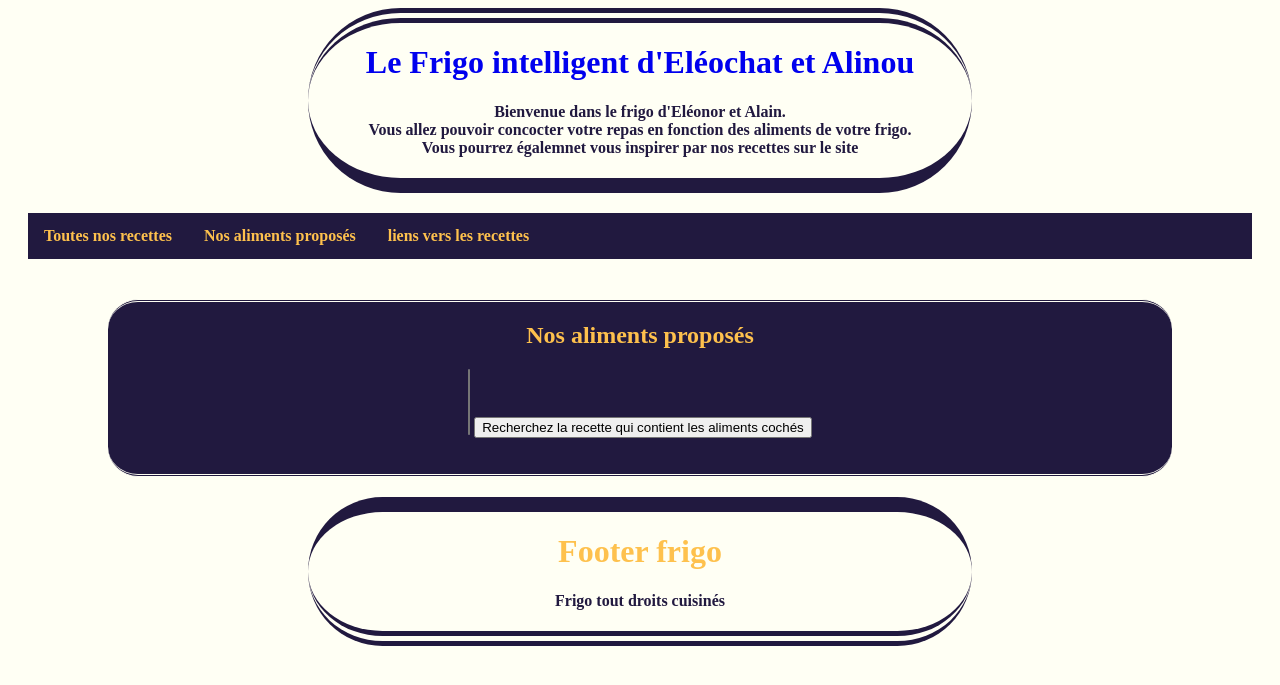
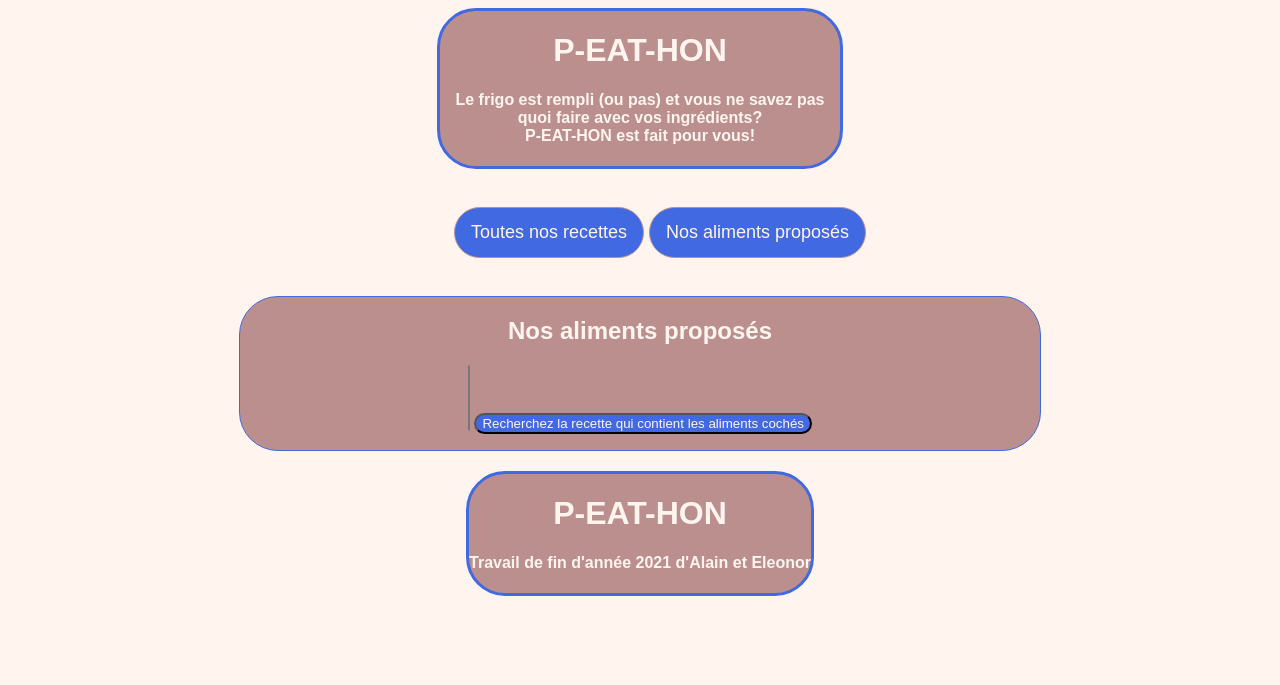
Before and after one commit to ele-sana/GitFridge, a Django app: page / in a window 1280 px wide. Shown: the top 685 px of the page. Run offline with Django 3.2, Linux system fonts and the light colour scheme; data that the repository does not hold is empty.

Commit message:
style.css

```diff
--- a/FridgeProject/FridgeApp/static/FridgeApp/style.css
+++ /dev/null
@@ -1,107 +0,0 @@
-body {
-    text-align: center;
-    background-color: #fffff4;
-    color: #fec14d;
-    font-weight: bold;
-}
-
-.NavBar>ul{
-list-style-type: none;
-margin: 0;
-padding: 0;
-background-color: #21193f;
-overflow: hidden;
-}
-.NavBar>ul>li{
-    float: left;
-}
-.NavBar>ul>li>a{
-display: block;
-color: #fec14d;
-text-align: center;
-padding: 14px 16px;
-text-decoration: none;
-
-}
-.NavBar>ul>li>a:hover{
-    background-color: #fec14d;
-    color: #21193f;
-}
-header {
-    border-radius: 100px;
-    border-width: 15px;
-    border-color: #21193f;
-    margin-bottom: 10px;
-    margin-left: 300px;
-    margin-right: 300px;
-    border-style: double none solid;
-}
-
-footer {
-    border-radius: 100px;
-    border-width: 15px;
-    border-color: #21193f;
-    margin-bottom: 10px;
-    margin-left: 300px;
-    margin-right: 300px;
-    border-style: solid none double;
-}
-
-.Subtitle {
-    color: #21193f;
-}
-
-header:hover {
-    border-color: #fec14d;
-    background-color: #21193f;
-    color: #fec14d;
-}
-
-footer:hover {
-    border-color: #fec14d;
-    background-color: #21193f;
-    color: #fec14d;
-}
-
-header:hover>.Subtitle {
-    color: #fec14d;
-}
-footer:hover>.Subtitle {
-    color: #fec14d;
-}
-
-div {
-    margin: 20px;
-    padding-bottom: 20px;
-}
-
-.Odd {
-    background-color: #21193f;
-    color: #fec14d;
-    border: solid;
-    border-radius: 30px;
-    border-color: #fffff4;
-    border-style: double none double;
-    margin-right: 100px;
-    margin-left: 100px;
-    transition: 0.5s ease-in;
-}
-
-.Pair {
-    background-color: #fffff4;
-    color: #21193f;
-    border: solid;
-    border-radius: 30px;
-    border-color: #21193f;
-    border-style: double none double;
-    margin-right: 100px;
-    margin-left: 100px;
-    transition: 0.5s ease-in;
-}
-
-.Odd:hover,
-.Pair:hover {
-    font-size: 40px;
-    padding: 200px;
-    transition: 0.3s ease-out;
-}
--- /dev/null
+++ b/FridgeProject/FridgeApp/static/Fridgestyle/style.css
@@ -0,0 +1,106 @@
+header{
+    width: 400px;
+    background-color:rosybrown;
+    color: seashell;
+    border: 3px solid royalblue;
+    margin-bottom: 20px;
+    border-radius: 39px;
+    transition: 1s ease all;
+}
+header:hover{
+    background:rgba(188, 143, 143, 0.3) ;
+    color: royalblue;
+    border:3px solid rgb(188, 143, 143);
+    transform: scale(1.2);
+}
+body{
+    display: flex;
+    flex-wrap: wrap;
+    flex-direction: column;
+    justify-content: center;
+    align-items: center;
+    text-align: center;
+    background: seashell;
+    color: rosybrown;
+    font-family: Arial, Helvetica, sans-serif;
+}
+footer{
+    background-color:rosybrown;
+    color: seashell;
+    border-radius: 39px;
+    border: 3px solid royalblue;
+    transition: 0.4 ease all;
+}
+footer:hover{
+    background: rgba(188, 143, 143, 0.2);
+    color: royalblue;
+    border:3px solid rgb(188, 143, 143);
+    transform: scale(1.2);
+}
+button{
+    background-color: royalblue;
+    color: seashell;
+    border-radius: 39px;
+    transition: 0.3s ease all;
+    border:1ps solid rosybrown;
+}
+button:hover{
+    background-color: seashell;
+    color: rosybrown;
+}
+div{
+    background-color: rosybrown;
+    color: seashell;
+    width: 800px;
+    border-radius: 39px;
+    border: 1px solid royalblue;
+    margin-bottom: 20px;
+}
+
+img{
+    margin-top: 20px;
+    box-shadow: 0 14px 28px rgba(0,0,0,0.25), 0 10px 10px rgba(0,0,0,0.22);
+    transition: 0.4s ease all;
+    border-radius: 20px;
+}
+img:hover{
+    transform: scale(1.3);
+}
+.NavBar{
+    display: flex;
+    flex-flow: column;
+    align-items: center;
+    justify-items: center;
+    width: 600px;
+    background: seashell;
+    border: none;
+    font-size: large;
+
+}
+
+.NavBar>ul>li{
+    border:1px solid rosybrown;
+    border-radius: 39px;
+    width: fit-content;
+    display: inline-block;
+    background: royalblue;
+    color: seashell;
+    transition: 0.4s ease all;
+}
+.NavBar>ul>li>a:hover{
+    background: seashell;
+    color: royalblue;
+    border: 1px solid rosybrown;
+    border-radius: 39px;
+}
+.NavBar>ul>li>a{
+    display: block;
+    color: seashell;
+    text-align: center;
+    padding: 14px 16px;
+    text-decoration: none;
+    transition: 0.4s ease all;
+ }
+.SeriePresentation{
+    border: none;
+}
--- a/FridgeProject/FridgeApp/templates/TemplateFridge/base.html
+++ b/FridgeProject/FridgeApp/templates/TemplateFridge/base.html
@@ -10,14 +10,14 @@
     <!-- Etape 2 link la stylesheet -->
     <!-- <link rel="stylesheet" href="CSS/style.css"> -->
     {% load static %}
-    <link rel="stylesheet" href="{% static 'FridgeApp/style.css' %}">
+    <link rel="stylesheet" href="{% static 'Fridgestyle/style.css'  %}">
 </head>
 
 <body>
     <a href=" {% url 'FridgeApp:FooDListing' %}  " style = "text-decoration:none;">
     <header>
-        <h1>Le Frigo intelligent d'Eléochat et Alinou</h1>
-        <h4 class="Subtitle">Bienvenue dans le  frigo d'Eléonor et Alain. <br> Vous allez pouvoir concocter votre repas en fonction des aliments de votre  frigo.<br> Vous pourrez égalemnet vous inspirer par nos recettes sur le site</h4>
+        <h1>P-EAT-HON</h1>
+        <h4 class="Subtitle">Le frigo est rempli (ou pas) et vous ne savez pas quoi faire avec vos ingrédients?<br>P-EAT-HON est fait pour vous!</h4>
     </header>
 </a>
 
@@ -25,7 +25,6 @@
         <ul>
             <li><a href="{% url 'FridgeApp:RecettesListing' %} ">Toutes nos recettes</a></li>
             <li><a href="{% url 'FridgeApp:FooDListing' %} ">Nos aliments proposés</a></li>
-            <li><a href="{% url 'FridgeApp:HowToCook' %} ">liens vers les recettes</a></li>
 
         </ul>
     </div>
@@ -37,8 +36,8 @@
 </body>
 
 <footer>
-    <h1>Footer frigo</h1>
-    <h4 class="Subtitle">Frigo tout droits cuisinés</h4>
+    <h1>P-EAT-HON</h1>
+    <h4 class="Subtitle">Travail de fin d'année 2021 d'Alain et Eleonor</h4>
 </footer>
 </body>
 
--- a/FridgeProject/FridgeProject/settings.py
+++ b/FridgeProject/FridgeProject/settings.py
@@ -77,9 +77,9 @@ WSGI_APPLICATION = 'FridgeProject.wsgi.application'
 DATABASES = {
     'default': {
         'ENGINE': 'django.db.backends.mysql',
-        'NAME': 'FridgeDB',
+        'NAME': 'FridgDB',
         'USER' : 'root',
-        'PASSWORD': 'eleochat',
+        'PASSWORD': 'Eleochat',
         'HOST':'localhost',
         'PORT':'3306'
     }
```
Also changed, not shown: 2 other files.
